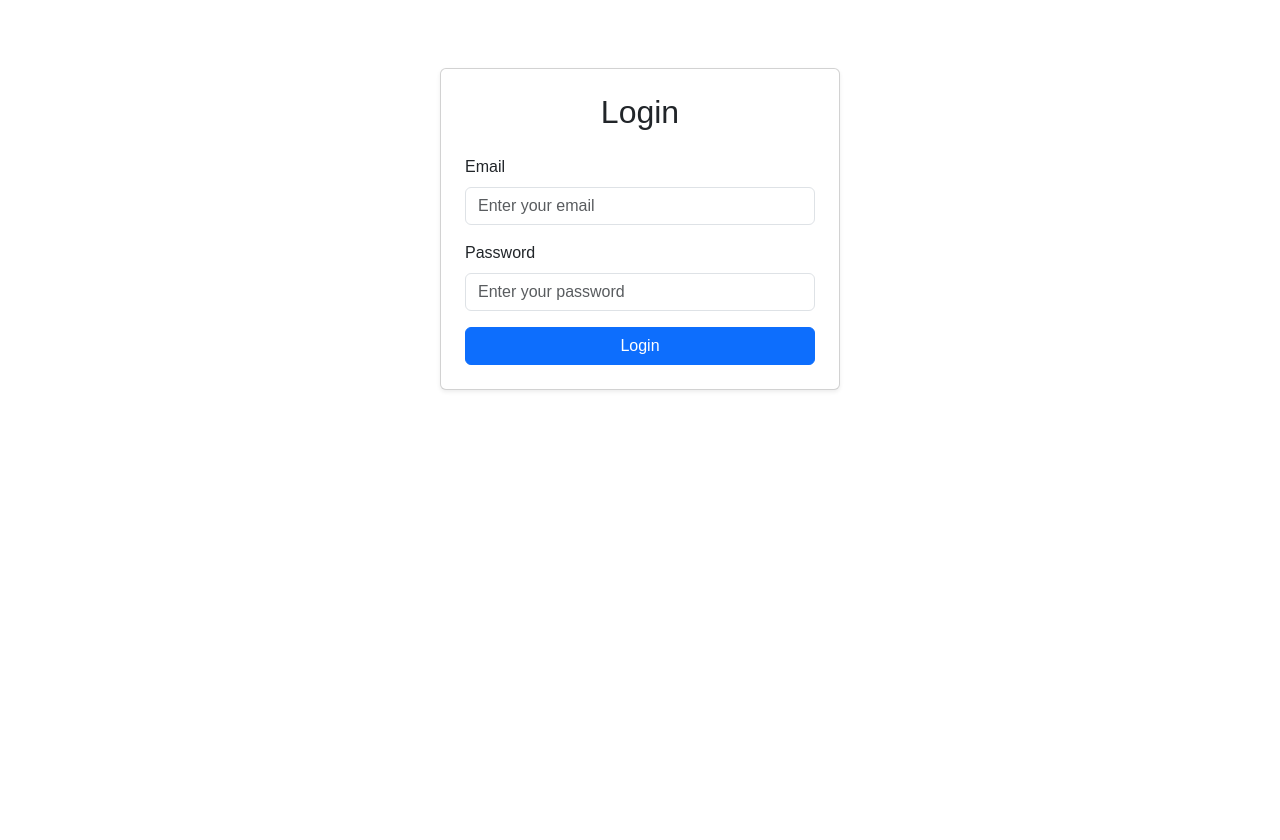
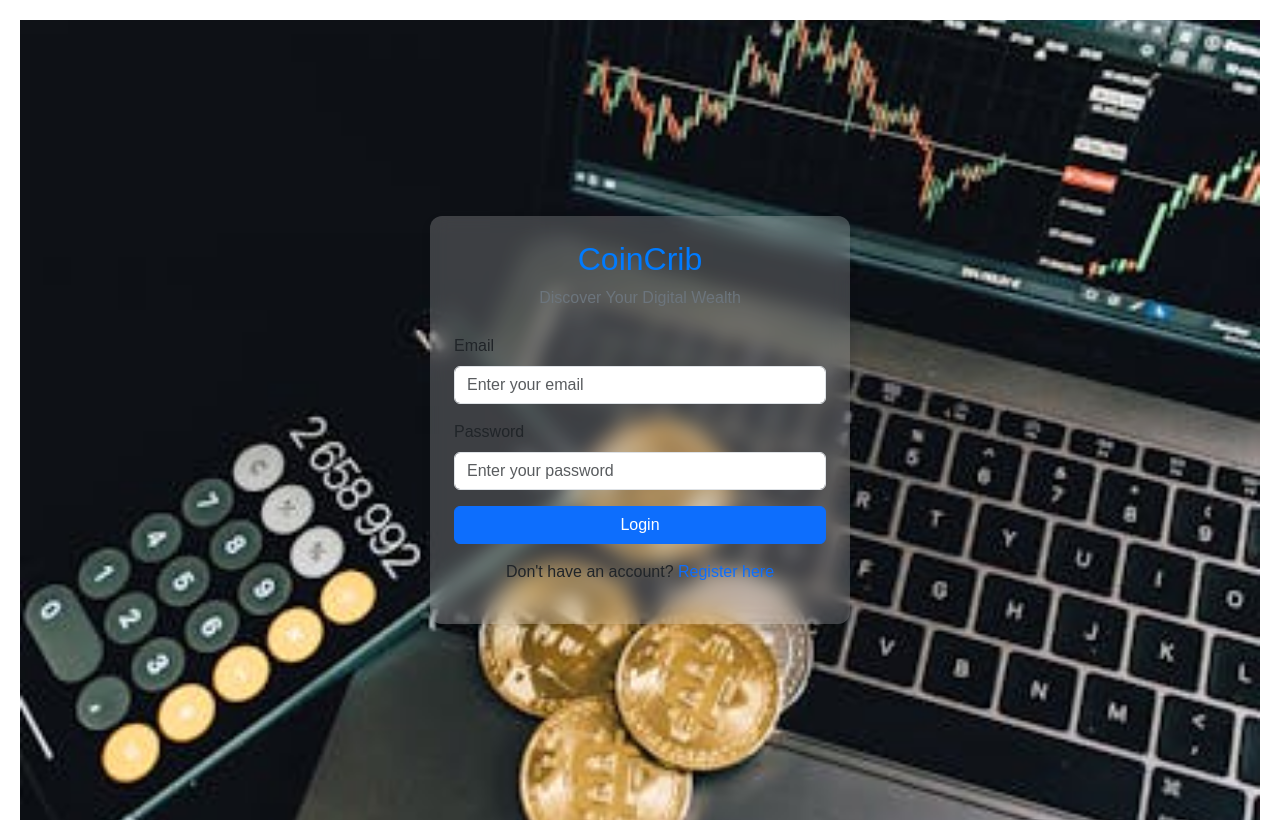
Before and after one commit to mutalechilando/DigitalWalletFrontend, a React (Vite) app: page / in a window 1280 px wide. Before the commit the page ends 800 px from the top, so only its background shows below. Built offline with nearby package versions, Linux system fonts and the light colour scheme.

Commit message:
adjusting UI fixing registration

```diff
--- a/src/pages/Login.tsx
+++ b/src/pages/Login.tsx
@@ -1,6 +1,7 @@
 import { useState } from "react";
-import API from "../services/api"
 import { useNavigate } from "react-router-dom";
+import API from "../services/api";
+import "../styles/Login.css";
 
 function Login() {
     const [email, setEmail] = useState("");
@@ -19,9 +20,12 @@ function Login() {
     };
 
     return (
-        <div className="container mt-5 d-flex justify-content-center">
-            <div className="card p-4 shadow-sm" style={{maxWidth: "400px", width: "100%"}}>
-                <h2 className="text-center mb-4">Login</h2>
+        <div className="login-container">
+            <div className="login-card">
+                <div className="text-center mb-4">
+                    <h2 className="login-title">CoinCrib</h2>
+                    <p className="login-text">Discover Your Digital Wealth</p>
+                </div>
 
                 <div className="mb-3">
                     <label className="form-label">Email</label>
@@ -50,6 +54,15 @@ function Login() {
                 <button className="btn btn-primary w-100" onClick={handleLogin}>
                     Login
                 </button>
+
+                <div className="text-center mt-3">
+                    <p>
+                        Don't have an account?{" "}
+                        <a href="/register" className="text-decoration-none text-primary">
+                            Register here
+                        </a>
+                    </p>
+                </div>
             </div>
         </div>
     );
--- a/src/pages/Register.tsx
+++ b/src/pages/Register.tsx
@@ -1,22 +1,33 @@
 import { useState } from "react";
-import "bootstrap/dist/css/bootstrap.min.css";
+import { useNavigate } from "react-router-dom";
+import API from "../services/api";
 
 function Register() {
     const [username, setUsername] = useState("");
     const [email, setEmail] = useState("");
     const [password, setPassword] = useState("");
     const [loading, setLoading] = useState(false);
+    const navigate = useNavigate();
 
     const handleSubmit = async (e: React.FormEvent) => {
         e.preventDefault();
         setLoading(true);
 
         try {
-            // Simulate registration process
-            await new Promise((resolve) => setTimeout(resolve, 2000));
-            alert("Registration successful!");
+            const payload = {
+                id: 0,
+                userName: username,
+                email: email,
+                passwordHash: password,
+            };
+
+            const response = await API.post("/auth/register", payload);
+            console.log("Registration successful:", response.data);
+            alert("Registration successful! Please login.");
+            navigate("/"); // Redirect to login page
         } catch (error) {
             console.error("Registration failed", error);
+            alert("Registration failed. Please try again.");
         }
 
         setLoading(false);
--- a/src/pages/Withdraw.tsx
+++ b/src/pages/Withdraw.tsx
@@ -17,7 +17,7 @@ function Withdraw() {
         setLoading(true);
         try {
             const response = await API.post("/wallet/withdraw", { amount });
-            console.log("Response from backend:", response.data);
+            //console.log("Response from backend:", response.data);
             if (response.status === 200) {
                 alert(`${response.data.message}: ZMW ${amount}`);
                 navigate("/dashboard");
--- /dev/null
+++ b/src/styles/Login.css
@@ -0,0 +1,27 @@
+.login-container {
+    display: flex;
+    justify-content: center;
+    align-items: center;
+    min-height: 100vh;
+    background-image: url('/images/digiwallet1.jpeg');
+    background-size: cover;
+    background-position: center;
+}
+
+.login-card {
+    max-width: 420px;
+    width: 100%;
+    background: rgba(255, 255, 255, 0.2); /* Transparent white */
+    backdrop-filter: blur(10px); /* Glassmorphism effect */
+    border-radius: 12px;
+    padding: 1.5rem;
+    box-shadow: 0 4px 10px rgba(0, 0, 0, 0.1);
+}
+
+.login-title {
+    color: #007bff; /* Bootstrap primary color */
+}
+
+.login-text {
+    color: #6c757d; /* Muted text */
+}
```
Also changed, not shown: public/images/digiwallet1.jpeg (added).
